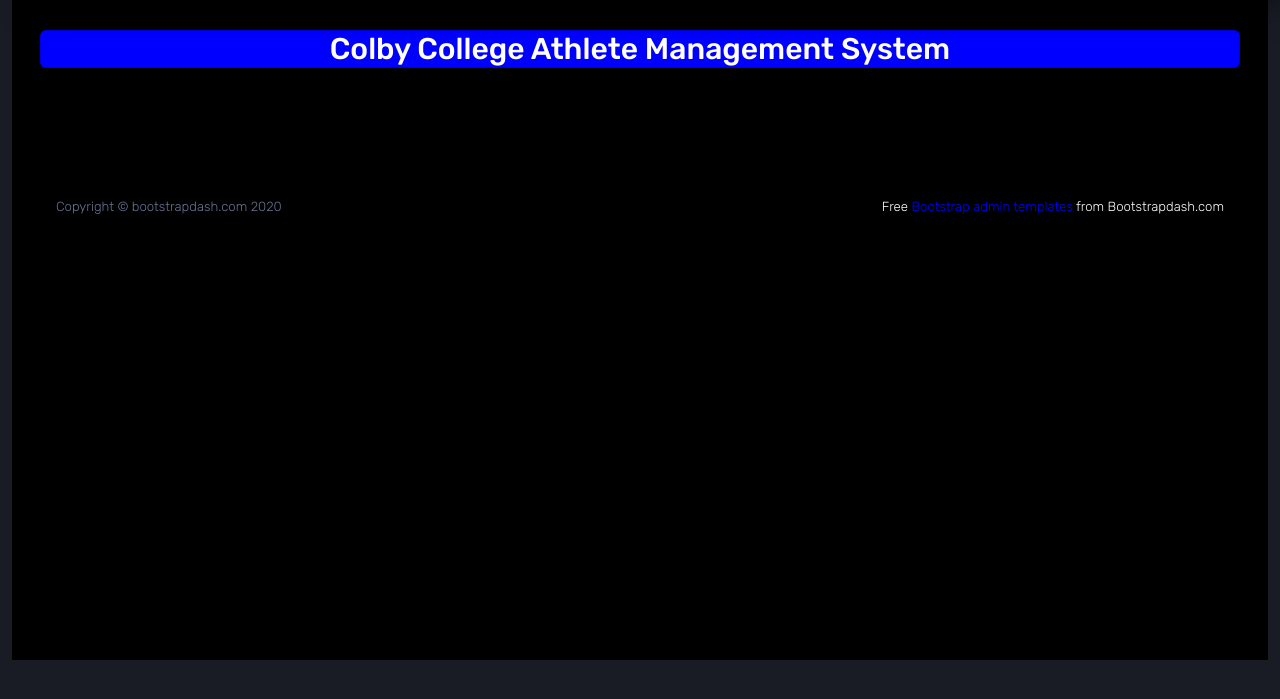
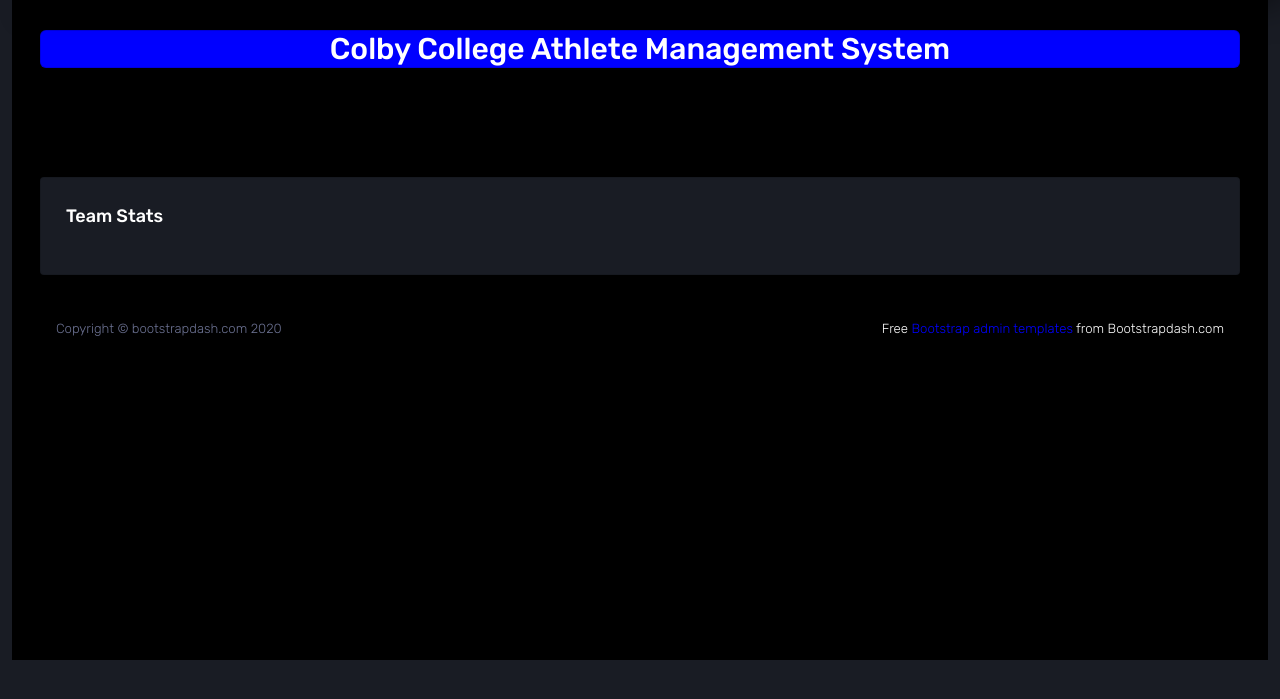
Before and after one commit to Calvin1581/CS321-Milestone4, a Flask app: page /dashboard in a window 1280 px wide. Shown: the part 70-769 px from the top of the page. Run offline with Flask 2, Linux system fonts and the light colour scheme; the visitor is signed in with stand-in values (Sample User, id 1); data comes from the database, SQL or seed files in the repository; some libraries are stand-ins or nearby versions.

Commit message:
added graphs to dashboard.html

```diff
--- a/website/templates/dashboard.html
+++ b/website/templates/dashboard.html
@@ -40,131 +40,26 @@
 </div>
 
 <div class="row">
-{% if user.role == 'athlete' %}
-    <div class="col-md-4 grid-margin stretch-card">
+  <div class="col-lg-12 grid-margin stretch-card">
     <div class="card">
       <div class="card-body">
-        <h4 class="card-title">Sleep</h4>
-        <a href="athleteSleepData.html" class="streched-link">Details</a>
-        <canvas id="sleep-history" class="transaction-chart"></canvas>
-        <div class="bg-gray-dark d-flex d-md-block d-xl-flex flex-row py-3 px-4 px-md-3 px-xl-4 rounded mt-3">
-            <div class="text-md-center text-xl-left">
-            <h6 class="mb-1">Hours</h6>
-            </div>
-            <div class="align-self-center flex-grow text-right text-md-center text-xl-right py-md-2 py-xl-0">
-            <h6 class="font-weight-bold mb-0">8</h6>
-            </div>
-        </div>
-        <div class="bg-gray-dark d-flex d-md-block d-xl-flex flex-row py-3 px-4 px-md-3 px-xl-4 rounded mt-3">
-            <div class="text-md-center text-xl-left">
-            <h6 class="mb-1">Quality</h6>
-            </div>
-            <div class="align-self-center flex-grow text-right text-md-center text-xl-right py-md-2 py-xl-0">
-            <h6 class="font-weight-bold mb-0">90%</h6>
-            </div>
-        </div>
+        <h4 class="card-title">Team Stats</h4>
+          <div id = "chart1">
           </div>
 
-
-    </div>
-    </div>
-
-    <div class="col-md-4 grid-margin stretch-card">
-    <div class="card">
-        <div class="card-body">
-        <h4 class="card-title">Readiness</h4>
-        <a href="athleteReadinessData.html" class="streched-link">Details</a>
-        <canvas id="readiness-history" class="transaction-chart"></canvas>
-        </div>
-
-
-    </div>
-    </div>
-
-    <div class="col-md-4 grid-margin stretch-card">
-    <div class="card">
-        <div class="card-body">
-        <h4 class="card-title">Nutrition</h4>
-        <a href="athleteNutritionData.html" class="streched-link">Details</a>
-        <canvas id="nutrition-history" class="transaction-chart"></canvas>
-        </div>
-    </div>
-    </div>
-{% elif user.role == 'coach' %}
-    <div class="col-lg-3 grid-margin stretch-card">
-    <div class="card">
-        <div class="card-body">
-        <h4 class="card-title">Sleep</h4>
-        <canvas id="sleep-history" class="transaction-chart"></canvas>
-        <div class="bg-gray-dark d-flex d-md-block d-xl-flex flex-row py-3 px-4 px-md-3 px-xl-4 rounded mt-3">
-            <div class="text-md-center text-xl-left">
-            <h6 class="mb-1">Hours</h6>
-            </div>
-            <div class="align-self-center flex-grow text-right text-md-center text-xl-right py-md-2 py-xl-0">
-            <h6 class="font-weight-bold mb-0">8</h6>
-            </div>
-        </div>
-        <div class="bg-gray-dark d-flex d-md-block d-xl-flex flex-row py-3 px-4 px-md-3 px-xl-4 rounded mt-3">
-            <div class="text-md-center text-xl-left">
-            <h6 class="mb-1">Quality</h6>
-            </div>
-            <div class="align-self-center flex-grow text-right text-md-center text-xl-right py-md-2 py-xl-0">
-            <h6 class="font-weight-bold mb-0">90%</h6>
-            </div>
+          <!--plotly CDN-->
+          <script src="https://cdn.plot.ly/plotly-latest.min.js"></script>
+          <script type="text/javascript">
+            var graphs = {{ graphJSON | safe}};
+            Plotly.plot("chart1", graphs,{});
+          </script>
       </div>
     </div>
   </div>
 </div>
 
-    <div class="col-lg-3">
-    <div class="col-md-12 grid-margin stretch card">
-        <div class="card">
-        <div class="card-body">
-            <h4 class="card-title">Readiness</h4>
-            <canvas id="readiness-history" class="transaction-chart"></canvas>
-        </div>
-        </div>
-    </div>
-    <div class="col-md-12 grid-margin stretch card">
-        <div class="card">
-        <div class="card-body">
-            <h4 class="card-title">Nutrition</h4>
-            <canvas id="nutrition-history" class="transaction-chart"></canvas>
-        </div>
-        </div>
-    </div>
-    </div>
+{% if user.role == 'coach' %}
 
-    <div class="col-lg-6">
-    <div class="col-12 grid-margin stretch card">
-            <div class="card">
-            <div class="card-body">
-                <h4 class="card-title">Team Trends</h4>
-                <a class="btn btn-info create-new-button" id="createbuttonDropdown" data-toggle="dropdown" aria-expanded="false" href="#">Range ⇩</a>
-                <div class="dropdown-menu" aria-labelledby="createbuttonDropdown">
-
-                    <a class="dropdown-item">7 Days</a>
-
-                    <div class="dropdown-divider"></div>
-                    <a class="dropdown-item">14 Days</a>
-
-                    <div class="dropdown-divider"></div>
-                    <a class="dropdown-item">30 Days</a>
-
-                    <div class="dropdown-divider"></div>
-                    <a class="dropdown-item">Full Season</a>
-
-                </div>
-                <canvas id="linechart-multi" class="m-2" style="height:170px"></canvas>
-            </div>
-            </div>
-        </div>
-    </div>
-{% endif %}
-</div>
-
-
-{% if user.role == 'coach' %}
 <!-- ATHLETE TABLE -->
 <div class="row ">
   <div class="col-12 grid-margin">
@@ -305,38 +200,13 @@
 </div>
 </div>
 <!-- END ATHLETE TABLE -->
+
 {% elif user.role == 'athlete' %}
+
 <div class="row">
-
-<div class="col-lg-7 grid-margin stretch-card">
-
+  <div class="col-lg-12 grid-margin stretch-card">
+    <div class="col-lg-12 grid-margin stretch-card">
       <div class="card">
-        <div class="card-body">
-        <h4 class="card-title">{{user.first_name}}'s Trends</h4>
-        <a class="btn btn-info create-new-button" id="createbuttonDropdown" data-toggle="dropdown" aria-expanded="false" href="#">Range ⇩</a>
-            <div class="dropdown-menu" aria-labelledby="createbuttonDropdown">
-
-            <a class="dropdown-item">7 Days</a>
-
-            <div class="dropdown-divider"></div>
-            <a class="dropdown-item">14 Days</a>
-
-            <div class="dropdown-divider"></div>
-            <a class="dropdown-item">30 Days</a>
-
-            <div class="dropdown-divider"></div>
-            <a class="dropdown-item">Full Season</a>
-
-            </div>
-        <canvas id="linechart-multi" class="m-2" style="height:250px"></canvas>
-        </div>
-    </div>
-
-    </div>
-    <div class="col-lg-5 grid-margin stretch-card">
-
-    <div class="card">
-
         <div class="card-body">
         <h4 class="card-title">{{user.first_name}}'s Notes</h4>
 
@@ -347,15 +217,12 @@
 
                 <div class="row">
 
-                    <div class="col-8 col-xl-12 col-xl-8 my-auto">
+                    <div class="col-12 col-xl-12 col-xl-12 my-auto">
                     <div class="d-flex d-sm-block d-md-flex align-items-center">
                         <h3 class="mb-0">Sports Med:</h3>
                         <p class="text-success ml-2 mb-0 font-weight-medium">cleared</p>
                     </div>
                     <h6 class="text-muted font-weight-normal">Athlete is fully cleared to play</h6>
-                    </div>
-
-                    <div class="col-4 col-sm-12 col-xl-4 text-center text-xl-right">
                     </div>
                 </div>
                 </div>
@@ -369,13 +236,11 @@
             <div class="card">
                 <div class="card-body">
                 <div class="row">
-                    <div class="col-8 col-xl-12 col-xl-8 my-auto">
+                    <div class="col-12 col-xl-12 col-xl-12 my-auto">
                     <div class="d-flex d-sm-block d-md-flex align-items-center">
                         <h3 class="mb-0">Sleep</h3>
                     </div>
                     <h6 class="text-muted font-weight-normal">Sleep has been great</h6>
-                    </div>
-                    <div class="col-4 col-sm-12 col-xl-4 text-center text-xl-right">
                     </div>
                 </div>
                 </div>
@@ -389,15 +254,11 @@
 
                 <div class="row">
 
-                    <div class="col-8 col-xl-12 col-xl-8 my-auto">
+                    <div class="col-12 col-xl-12 col-xl-12 my-auto">
                     <div class="d-flex d-sm-block d-md-flex align-items-center">
                         <h3 class="mb-0">Nutriton</h3>
                     </div>
                     <h6 class="text-muted font-weight-normal">Calories has maintained</h6>
-                    </div>
-
-
-                    <div class="col-4 col-sm-12 col-xl-4 text-center text-xl-right">
                     </div>
                 </div>
                 </div>
@@ -406,12 +267,11 @@
         </div>
 
         </div>
-
+      </div>
+    </div>
+  </div>
 </div>
 
-    </div>
-
-</div>
 {% endif %}
 
 {% endblock %}
--- a/website/views.py
+++ b/website/views.py
@@ -1,8 +1,6 @@
 from urllib import request
 from flask import Blueprint, render_template, request, flash, redirect, url_for
 from flask_login import login_required, current_user
-#from . import db
-#from .models import Note
 import pandas as pd
 
 import json
@@ -22,7 +20,77 @@ def home():
 @views.route("/dashboard")
 @login_required
 def dashboard():
-    return render_template("dashboard.html", user=current_user)
+    dfR = pd.read_csv('website/data/readiness.csv')
+    readinessAvg = dfR["Score"].mean().astype(int)
+
+    dfS = pd.read_csv('website/data/sleep.csv')
+    hoursAvg = dfS["Hours"].mean().astype(int)
+    qualityAvg = dfS["Quality"].mean().astype(int)
+
+    dfN = pd.read_csv('website/data/nutrition.csv')
+    calAvg = dfN["Calorie Intake"].mean().astype(int)
+
+    dfT = pd.read_csv('website/data/team.csv')
+    teamValues1 = dfT["Hours"].tolist()
+    teamValues2 = dfT["Readiness"].tolist()
+
+    readinessL = ["Score"]
+    readinessV = [readinessAvg]
+
+    sleepL = ["Hours", "Quality"]
+    h = [hoursAvg]
+    q = [qualityAvg]
+
+    nutritionL = ["Calorie Intake"]
+    nutritionV = [calAvg]
+
+    fig = make_subplots(rows=1, cols=4, column_widths=[.2, .2, .2, .5],
+                        subplot_titles=["Readiness", "Sleep", "Nutrition",
+                                        "Team Readiness"],
+                        horizontal_spacing=0.1,
+                        specs=[[{"type": "pie"}, {"type": "pie"},
+                                {"type": "pie"}, {"type": "scatter"}]])
+
+    # READINESS GRAPH
+    fig.add_trace(go.Pie(values=readinessV, labels=readinessL, hole=.5,
+                         title="Readiness", textfont=dict(color="white")),
+                  row=1, col=1)
+
+    # SLEEP GRAPH
+    fig.add_trace(go.Pie(title="Sleep", hole=0.5, sort=False,
+                         direction='clockwise', values=q,
+                         textposition='inside',
+                         marker={'line': {'color': 'white', 'width': 1}}),
+                  row=1, col=2)
+
+    fig.add_trace(go.Pie(hole=0.7, sort=False, direction='clockwise', values=h,
+                         labels=sleepL, textposition='inside',
+                         marker={'colors': ['green', 'red', 'blue'],
+                                 'line': {'color': 'white', 'width': 1}}),
+                  row=1, col=2)
+
+    # NUTRITION GRAPH
+    fig.add_trace(go.Pie(values=nutritionV, labels=nutritionL, hole=.5,
+                         title="Nutrition", textfont=dict(color="white")),
+                  row=1, col=3)
+
+    # TEAM GRAPH
+    fig.add_trace(go.Scatter(x=teamValues1, y=teamValues2), row=1, col=4)
+
+    fig.update_layout({'plot_bgcolor': 'rgba(0,0,0,0)',
+                      'paper_bgcolor': 'rgba(0,0,0,0)', })
+
+    fig.update_layout(margin=dict(l=50, r=0, t=0, b=0))
+    fig.update_layout(showlegend=False)
+    fig.update_layout(width=1100, height=300)
+    fig.update_layout(font_color="white")
+    fig.update_xaxes(showgrid=False, zeroline=False)
+    fig.update_yaxes(showgrid=False, zeroline=False)
+
+    graphJSON = json.dumps(fig, cls=plotly.utils.PlotlyJSONEncoder)
+
+    return render_template("dashboard.html", user=current_user,
+                           graphJSON=graphJSON)
 
 
 @views.route("/athleteDashboard")
@@ -57,22 +125,42 @@ def coachDashboard():
     nutritionL = ["Calorie Intake"]
     nutritionV = [calAvg]
 
-    fig = make_subplots(rows=1, cols=4, column_widths=[.2,.2,.2,.5], subplot_titles=["Readiness", "Sleep", "Nutrition", "Team Readiness"], horizontal_spacing = 0.1, specs=[ [{"type": "pie"}, {"type": "pie"}, {"type": "pie"}, {"type": "scatter"} ]] )
+    fig = make_subplots(rows=1, cols=4, column_widths=[.2, .2, .2, .5],
+                        subplot_titles=["Readiness", "Sleep", "Nutrition",
+                                        "Team Readiness"],
+                        horizontal_spacing=0.1,
+                        specs=[[{"type": "pie"}, {"type": "pie"},
+                                {"type": "pie"}, {"type": "scatter"}]])
 
     # READINESS GRAPH
-    fig.add_trace(go.Pie(values=readinessV, labels=readinessL, hole=.5, title="Readiness", textfont=dict(color="white")), row=1, col=1)
+    fig.add_trace(go.Pie(values=readinessV, labels=readinessL, hole=.5,
+                         title="Readiness", textfont=dict(color="white")),
+                  row=1, col=1)
 
     # SLEEP GRAPH
-    fig.add_trace(go.Pie(title="Sleep", hole=0.5, sort=False, direction='clockwise', values=q, textposition='inside', marker={'line': {'color': 'white', 'width': 1}}), row=1, col=2)
-    fig.add_trace(go.Pie(hole=0.7, sort=False, direction='clockwise', values=h, labels=sleepL, textposition='inside', marker={'colors': ['green', 'red', 'blue'], 'line': {'color': 'white', 'width': 1}}), row=1, col=2)
+    fig.add_trace(go.Pie(title="Sleep", hole=0.5, sort=False,
+                         direction='clockwise', values=q,
+                         textposition='inside',
+                         marker={'line': {'color': 'white', 'width': 1}}),
+                  row=1, col=2)
+
+    fig.add_trace(go.Pie(hole=0.7, sort=False, direction='clockwise', values=h,
+                         labels=sleepL, textposition='inside',
+                         marker={'colors': ['green', 'red', 'blue'],
+                                 'line': {'color': 'white', 'width': 1}}),
+                  row=1, col=2)
 
     # NUTRITION GRAPH
-    fig.add_trace(go.Pie(values=nutritionV, labels=nutritionL, hole=.5, title="Nutrition", textfont=dict(color="white")), row=1, col=3)
+    fig.add_trace(go.Pie(values=nutritionV, labels=nutritionL, hole=.5,
+                         title="Nutrition", textfont=dict(color="white")),
+                  row=1, col=3)
 
     # TEAM GRAPH
     fig.add_trace(go.Scatter(x=teamValues1, y=teamValues2), row=1, col=4)
 
-    fig.update_layout({ 'plot_bgcolor': 'rgba(0,0,0,0)',  'paper_bgcolor': 'rgba(0,0,0,0)', })
+    fig.update_layout({'plot_bgcolor': 'rgba(0,0,0,0)',
+                      'paper_bgcolor': 'rgba(0,0,0,0)', })
+
     fig.update_layout(margin=dict(l=50, r=0, t=0, b=0))
     fig.update_layout(showlegend=False)
     fig.update_layout(width=1100, height=300)
@@ -80,11 +168,11 @@ def coachDashboard():
     fig.update_xaxes(showgrid=False, zeroline=False)
     fig.update_yaxes(showgrid=False, zeroline=False)
 
-
-
     graphJSON = json.dumps(fig, cls=plotly.utils.PlotlyJSONEncoder)
 
-    return render_template("coachDashboard.html", user=current_user, graphJSON=graphJSON)
+    return render_template("coachDashboard.html", user=current_user,
+                           graphJSON=graphJSON)
+
 
 @views.route("/permissions")
 def permissions():
```
Lines whose indentation alone changed are shown as unchanged.
